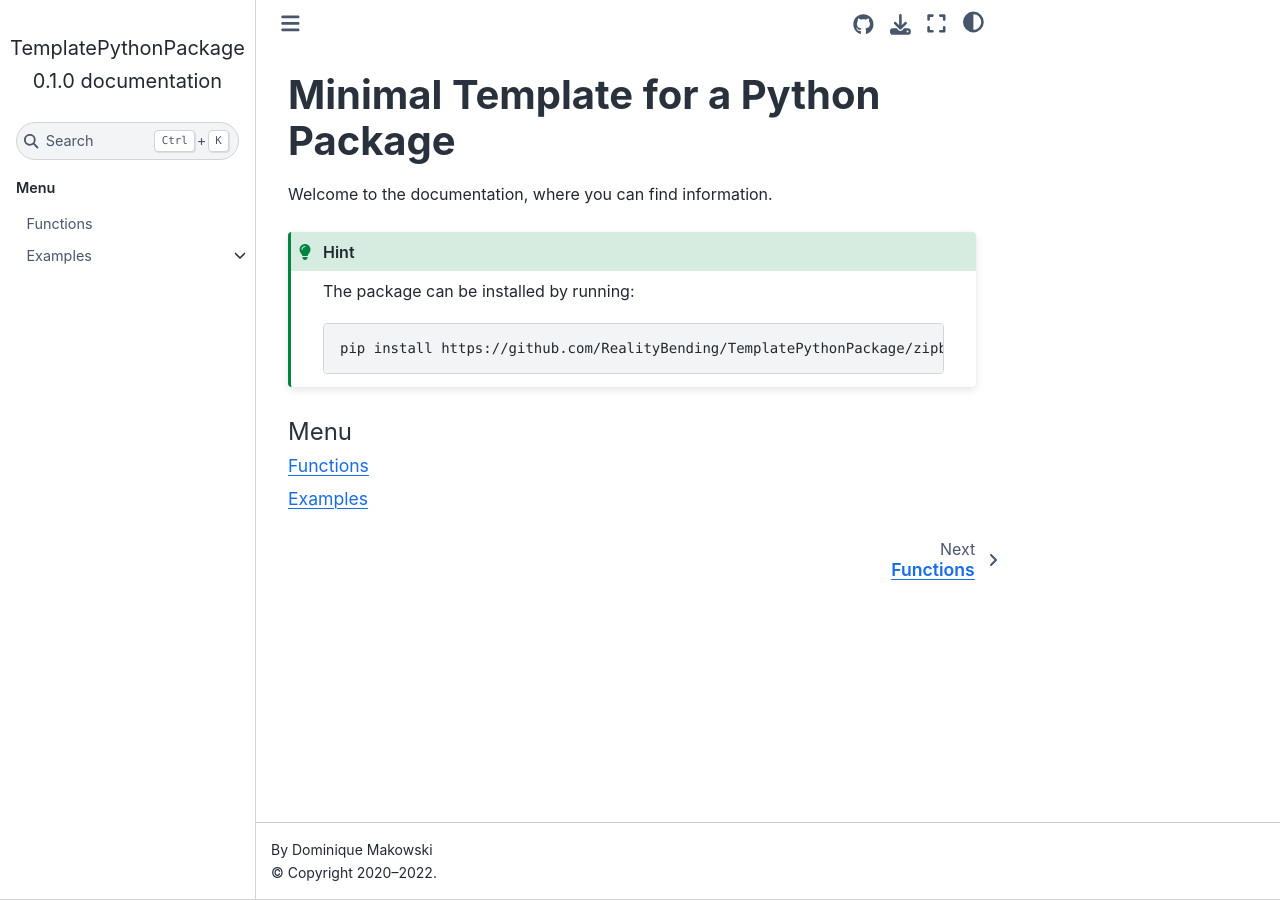
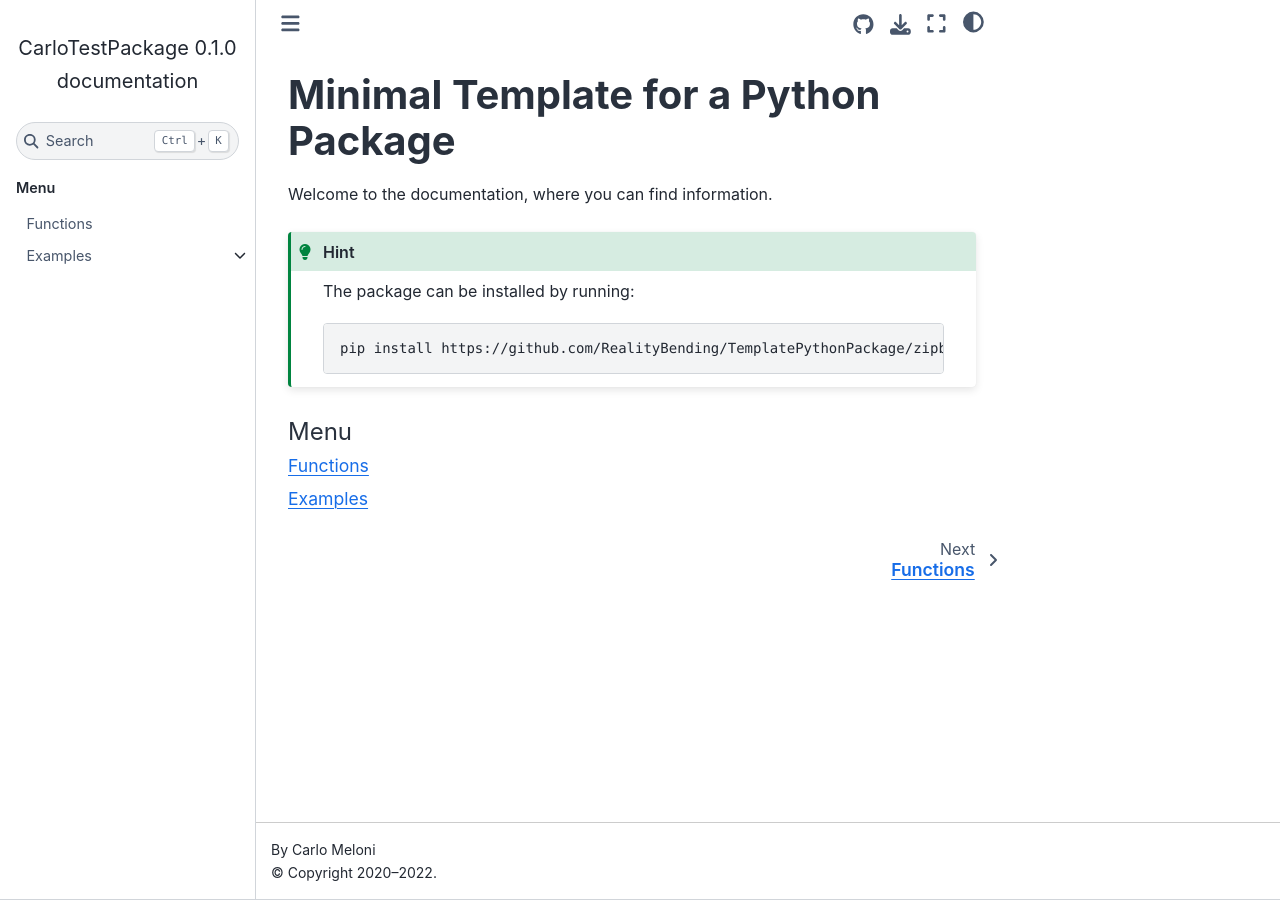
Before and after one commit to Cymelo92/CarloTestPackage, a Sphinx documentation site: the page built from docs/index.rst, in a window 1280 px wide. Built offline with Sphinx 7.4.7 and the Sphinx Book theme 1.1.4, drawn with Linux system fonts in a browser that asks for light colours.

Commit message:
docs changes

```diff
--- a/docs/conf.py
+++ b/docs/conf.py
@@ -24,9 +24,9 @@ sys.path.insert(0, os.path.abspath("../"))
 
 
 # -- Project information -----------------------------------------------------
-project = "TemplatePythonPackage"
+project = "CarloTestPackage"
 copyright = f"2020–{datetime.datetime.now().year}"
-author = "Dominique Makowski"
+author = "Carlo Meloni"
 
 # The short X.Y version.
 def find_version():
@@ -82,7 +82,9 @@ napoleon_numpy_docstring = True
 napoleon_use_param = False
 napoleon_use_ivar = False
 napoleon_use_rtype = False
-add_module_names = False  # If true, the current module name will be prepended to all description
+add_module_names = (
+    False  # If true, the current module name will be prepended to all description
+)
 
 
 # -- Options for myst_nb ---------------------------------------------------
@@ -106,7 +108,7 @@ html_theme = "sphinx_book_theme"
 
 # https://sphinx-book-theme.readthedocs.io/en/latest/customize/index.html
 html_theme_options = {
-    "repository_url": "https://github.com/RealityBending/TemplatePythonPackage",
+    "repository_url": "https://github.com/Cymelo92/CarloTestPackage",
     "repository_branch": "main",
     "use_repository_button": True,
     "use_issues_button": True,
```
